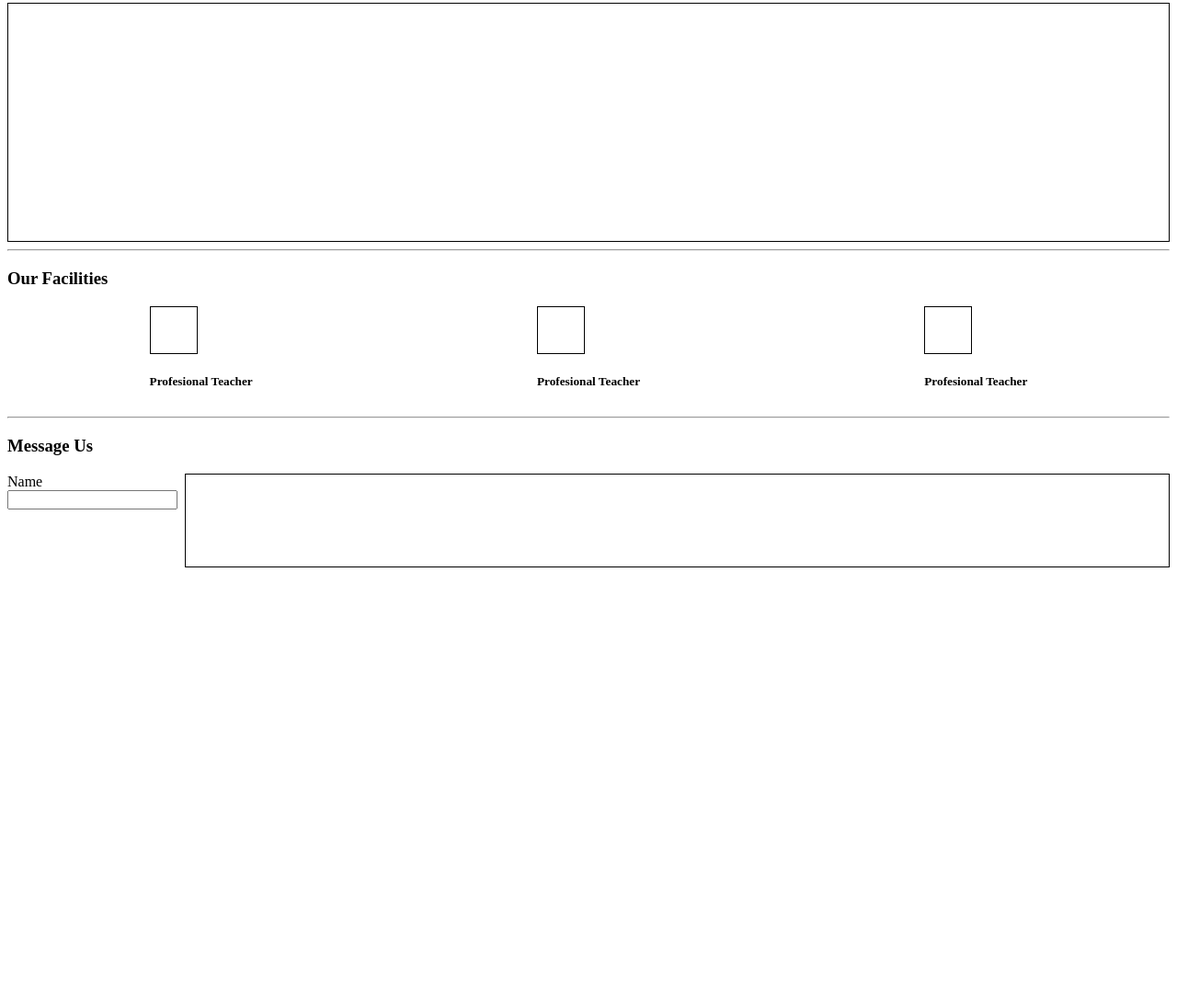
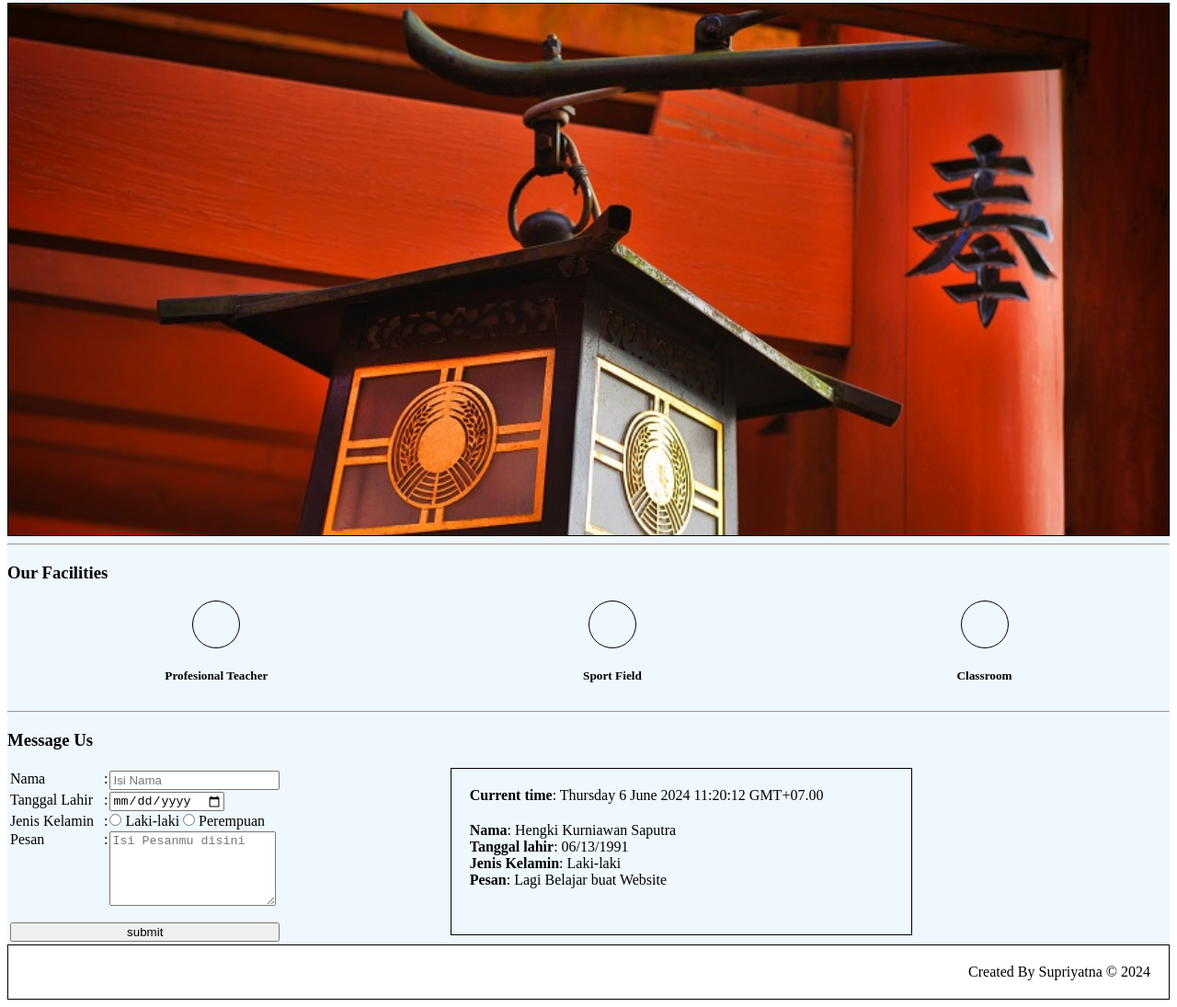
Before and after one commit to revou-fundamental-course/27-may-24-supriyatna13, a plain HTML site: page index.html in a window 1280 px wide. Shown: the part 158-1253 px from the top of the page at 92% size. Before the commit the page ends 800 px from the top, so only its background shows below. Drawn offline with Linux system fonts and the light colour scheme.

Commit message:
inisiasi config

```diff
--- a/css/styles.css
+++ b/css/styles.css
@@ -3,30 +3,42 @@
 nav{
     display: flex;
     justify-content: space-between;
+    background-color: white;
 }
 nav>section {
     display: flex;
     align-items: center;
+    background-color: white;
 }
 
 .logo-icon {
     height: 50px;
     width: 50px;
     border-radius: 50%;
-    background-image: url(https://picsum.photos/200);
+    background-image: url(/assets/logo.png);
     background-size: cover;
     background-repeat: no-repeat;
 }
 
 
 .nav-item {
-    border: 1px solid black
-    padding: 8px
+    border: 1px solid black;
+    padding: 8px;
+    border-radius: 8px;
+    color: black;
+    text-decoration: none;
+}
+
+.section-container {
+    background-color: aliceblue;
 }
 
 .banner-container {
-    height: 258px;
-    border: 1px solid black
+    height: 578px;
+    border: 1px solid black;
+    background-image: url(/assets/background.jpg);
+    background-size: cover;
+    background-repeat: no-repeat;
 }
 
 .facility-list{
@@ -36,13 +48,70 @@ nav>section {
 
 .form-result {
     height: 100px;
-    border: 1px solid black
+    border: 1px solid black;
 }
 
 .message-us-section {
     display: flex;
+
+}
+
+.form-table {
+    display: flex;
+    flex-direction: row;
+    align-items: start;
+}
+
+.input-text,
+.input-date {
+    margin-left: 0;
+}
+
+.input-radio {
+    margin: 0;
+}
+
+.label {
+    display: flex;
+    width: 100px;
+}
+
+.pemisah {
+    tab-size: 10;
+}
+
+.button {
+    width: 100%;
+    margin-top: 10px;
+    align-items: center;
 }
 
 .result-container {
+    width: 600px;
+    margin-inline: auto;
+}
+
+.form-result{
+    width: 500px;
+    height: 180px;
+}
+
+.form-content {
+    margin-inline: 10px;
+}
+
+.footer {
+    bottom: 0;
     width: 100%;
+
 }
+
+.footer-content {
+    text-align: end;
+    padding-right: 0px;
+    border: 1px solid black;
+}
+
+.footer-body {
+    margin: 20px;
+}
--- a/index.html
+++ b/index.html
@@ -20,7 +20,7 @@
     </nav>
 
     <hr>
-    <section>
+    <section class="section-container">
 
         <!-- Home -->
 
@@ -46,22 +46,24 @@
             <header>
                 <h1>Our Facilities</h1>
             </header>
+
             <article class="facility-list">
-                <div>
-                    <div style="width: 50px; height: 50px; border: 1px solid black;"></div>
+                <div style="text-align: -webkit-center;">
+
+                    <div style="width: 50px; height: 50px; border: 1px solid black; border-radius: 50%; text-align: center;"></div>
                 <h5>Profesional Teacher</h5>
 
                 </div>
 
-                <div>
-                    <div style="width: 50px; height: 50px; border: 1px solid black;"></div>
-                <h5>Profesional Teacher</h5>
+                <div style="text-align: -webkit-center;">
+                    <div style="width: 50px; height: 50px; border: 1px solid black; border-radius: 50%;"></div>
+                <h5>Sport Field</h5>
 
                 </div>
 
-                <div>
-                    <div style="width: 50px; height: 50px; border: 1px solid black;"></div>
-                <h5>Profesional Teacher</h5>
+                <div style="text-align: -webkit-center;">
+                    <div style="width: 50px; height: 50px; border: 1px solid black; border-radius: 50%;"></div>
+                <h5>Classroom</h5>
 
                 </div>
 
@@ -81,21 +83,70 @@
                 <!-- Form -->
                 <section>
                     <form>
-                        <label>Name</label>
-                        <input />
+                        <table>
+                            <body>
+                            <tr class="form-table">
+                                <td class="label">Nama</td>
+                                <td class="pemisah">:</td>
+                                <td>
+                                    <input type="text" class="input-text" name="nama" id="nama" placeholder="Isi Nama" />
+                                </td>
+                            </tr>
+                            <tr class="form-table">
+                                <td class="label">Tanggal Lahir</td>
+                                <td class="pemisah">:</td>
+                                <td>
+                                    <input type="date" class="input-date" name="tgl_lahir" id="tgl_lahir" />
+                                </td>
+                            </tr>
+                            <tr class="form-table">
+                                <td class="label">Jenis Kelamin</td>
+                                <td class="pemisah">:</td>
+                                <td>
+                                    <input type="radio" class="input-radio" id="laki-laki" name="jenis_kelamin" value="laki-laki" />
+                                    <label for="laki-laki">Laki-laki</label>
+                                    <input type="radio" class="input-radio" id="perempuan" name="jenis_kelamin" value="perempuan" />
+                                    <label for="perempuan">Perempuan</label>
+                                </td>
+                            </tr>
+                            <tr class="form-table">
+                                <td class="label">Pesan</td>
+                                <td class="pemisah">:</td>
+                                <td>
+                                    <textarea name="message" class="input-text" id="message" placeholder="Isi Pesanmu disini" rows="5"></textarea>
+                                </td>
+                            </tr>
+                            <tr>
+                                <td>
+                                    <input type="submit" class="button" value="submit"/>
+                                </td>
+                            </tr>
+                        </body>
+                        </table>
                     </form>
                 </section>
 
                 <!-- Result -->
                 <section class="result-container">
-                    <div class="form-result"
+                    <div class="form-result">
+                        <p style="margin: 20px;"><b>Current time</b>: Thursday 6 June 2024 11:20:12 GMT+07.00</p>
+                        <p style="margin: 20px;"><b>Nama</b>: Hengki Kurniawan Saputra <br>
+                            <b>Tanggal lahir</b>: 06/13/1991 <br>
+                            <b>Jenis Kelamin</b>: Laki-laki <br>
+                            <b>Pesan</b>: Lagi Belajar buat Website
+
+                            </p>
+                    </div>
                 </section>
             </section>
         </section>
 
     </section>
-
+    <!-- Footer -->
     <footer>
+        <section class="footer-content">
+            <p class="footer-body">Created By Supriyatna &copy; 2024</p>
+        </section>
 
     </footer>
 
```
Also changed, not shown: assets/background.jpg (added), assets/logo.png (added).
